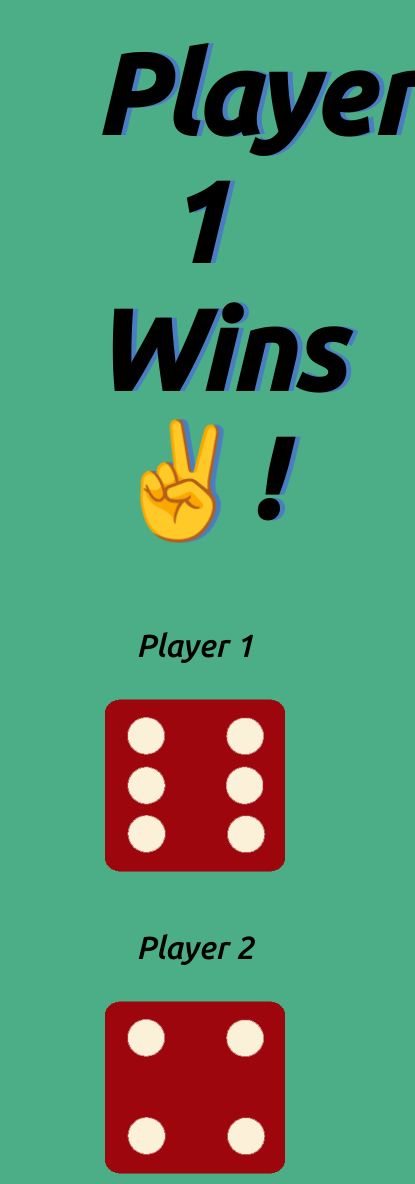
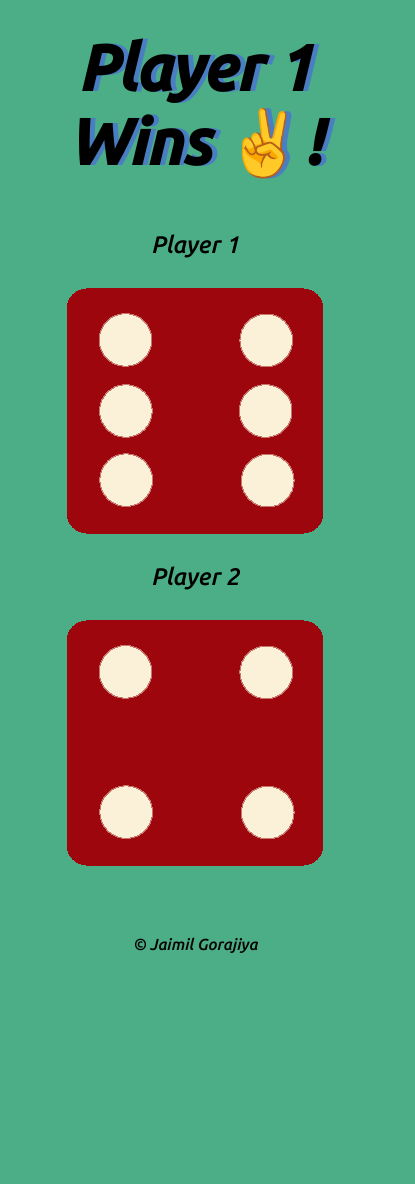
Before and after one commit to jaimilgorajiya/The-Dicee-Game, a plain HTML site: page index.html in a window 390 px wide. Shown: the top 1184 px of the page, 415 px wide, since content can reach past the window. After the commit the page ends 973 px from the top, so only its background shows below. Drawn offline with Linux system fonts and the light colour scheme; a web font is replaced by a local one.

Commit message:
Update style.css

```diff
--- a/style.css
+++ b/style.css
@@ -50,3 +50,30 @@ footer{
     font-family: 'Tilt Prism', cursive;
     font-family: 'Ubuntu', sans-serif;
 }
+
+/* For Responsive */
+
+@media (max-width: 768px) {
+    .container {
+        width: 90%;
+    }
+
+    img {
+        width: 100%;
+    }
+
+    h1 {
+        font-size: 4rem;
+    }
+
+    p {
+        font-size: 1.5rem;
+        margin-top: 20px;
+    }
+
+    footer {
+        font-size: 1rem;
+        margin: 20px;
+        margin-top: 60px;
+    }
+}
```
